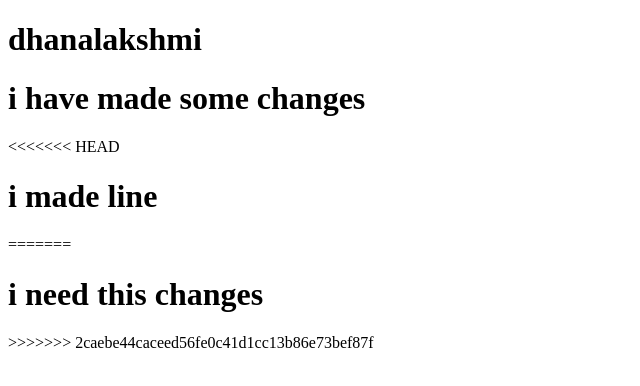
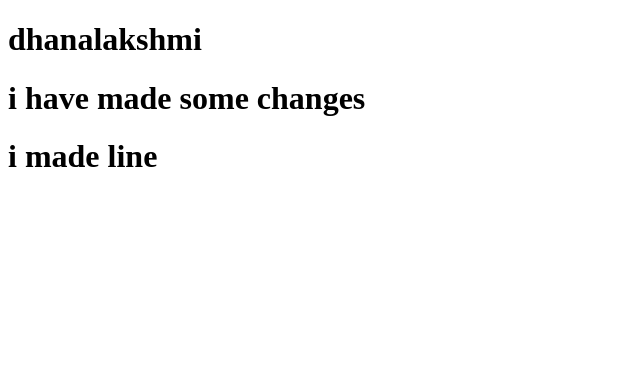
Before and after one commit to dhanalakshmi-2006/java, a plain HTML site: page index.html in a window 1280 px wide. Shown: the whole page, without its empty margins (0-640 px from the left). Drawn offline with Linux system fonts and the light colour scheme.

Commit message:
created  conflict merge line  an index.html

```diff
--- a/index.html
+++ b/index.html
@@ -8,10 +8,6 @@
 <body>
     <h1>dhanalakshmi</h1>
     <h1>i have made some changes</h1>
-<<<<<<< HEAD
     <h1>i made line</h1>
-=======
-    <h1>i need this changes</h1>
->>>>>>> 2caebe44caceed56fe0c41d1cc13b86e73bef87f
 </body>
 </html>
```
